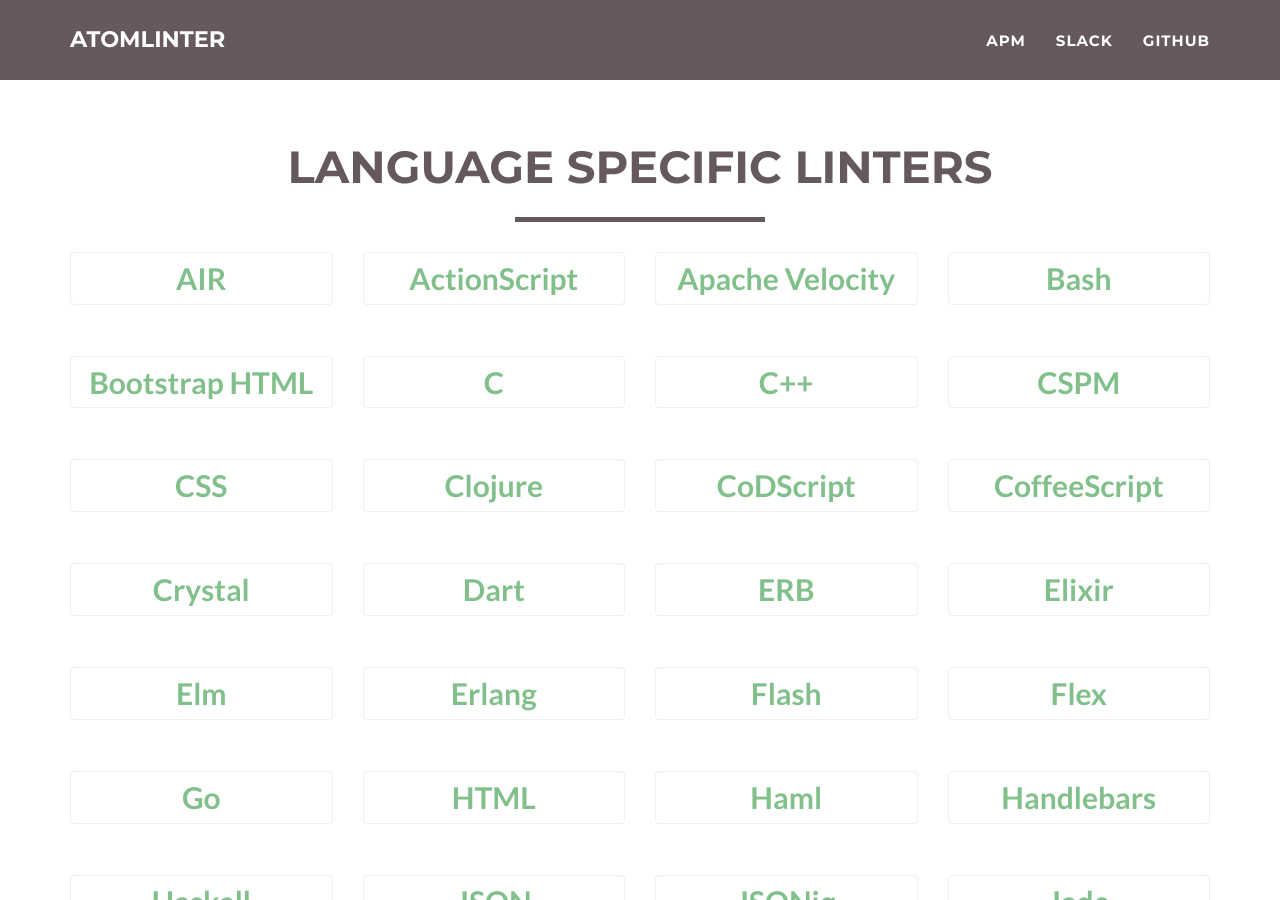
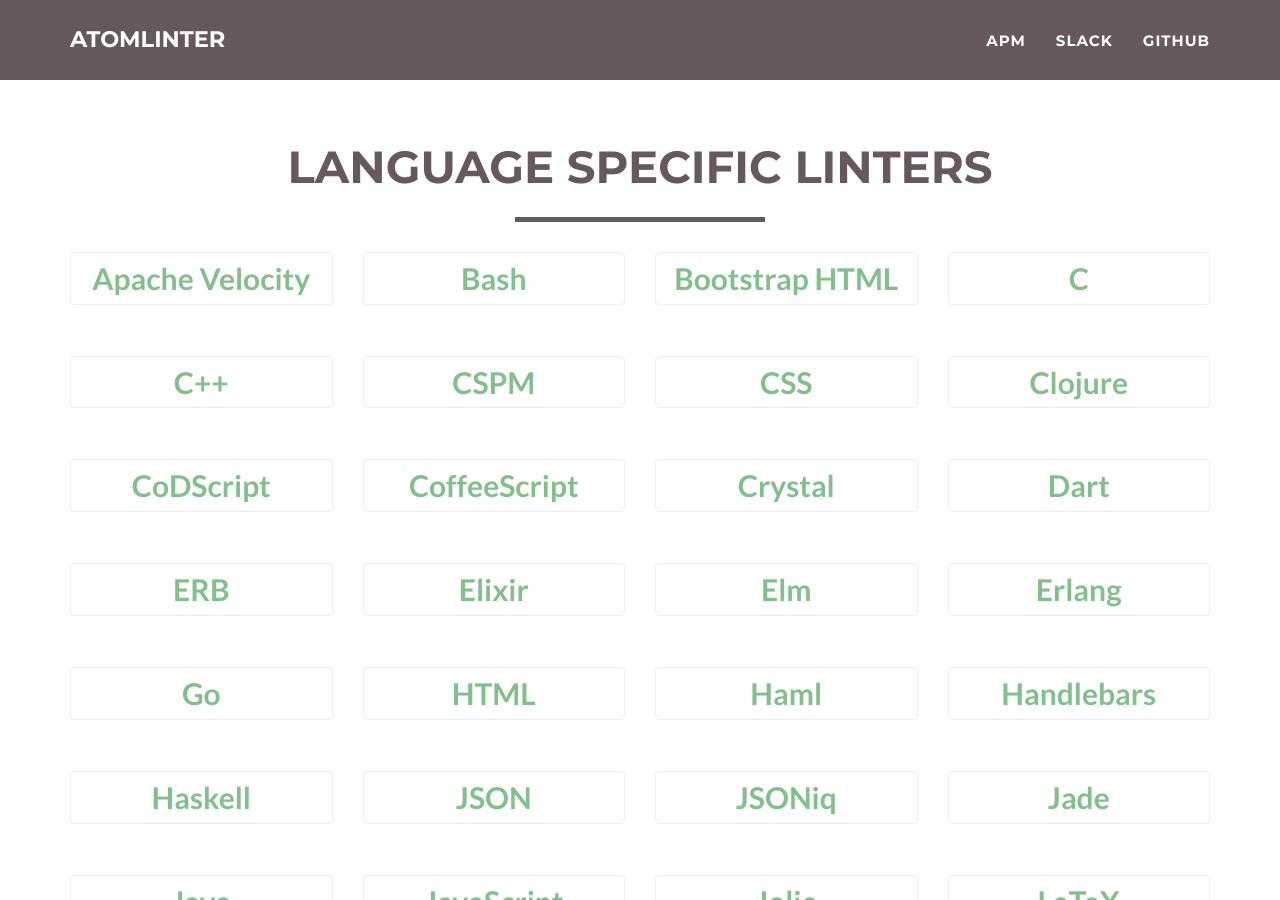
Before and after one commit to AtomLinter/atomlinter.github.io, a Jekyll site: the page built from index.html, in a window 1280 px wide and 900 px high, scrolled down 617 px. Built offline with Jekyll 4.4.1, drawn with Linux system fonts in a browser that asks for light colours.

```diff
--- a/_config.yml
+++ b/_config.yml
@@ -299,26 +299,6 @@ linters:
         packages:
           - title: linter-jsoniq
             url: https://atom.io/packages/linter-jsoniq
-      - title: ActionScript
-        modal: as
-        packages:
-          - title: linter-flexpmd
-            url: https://atom.io/packages/linter-flexpmd
-      - title: Flash
-        modal: swf
-        packages:
-          - title: linter-flexpmd
-            url: https://atom.io/packages/linter-flexpmd
-      - title: Flex
-        modal: flex
-        packages:
-          - title: linter-flexpmd
-            url: https://atom.io/packages/linter-flexpmd
-      - title: AIR
-        modal: air
-        packages:
-          - title: linter-flexpmd
-            url: https://atom.io/packages/linter-flexpmd
       - title: Swift
         modal: swift
         packages:
```
